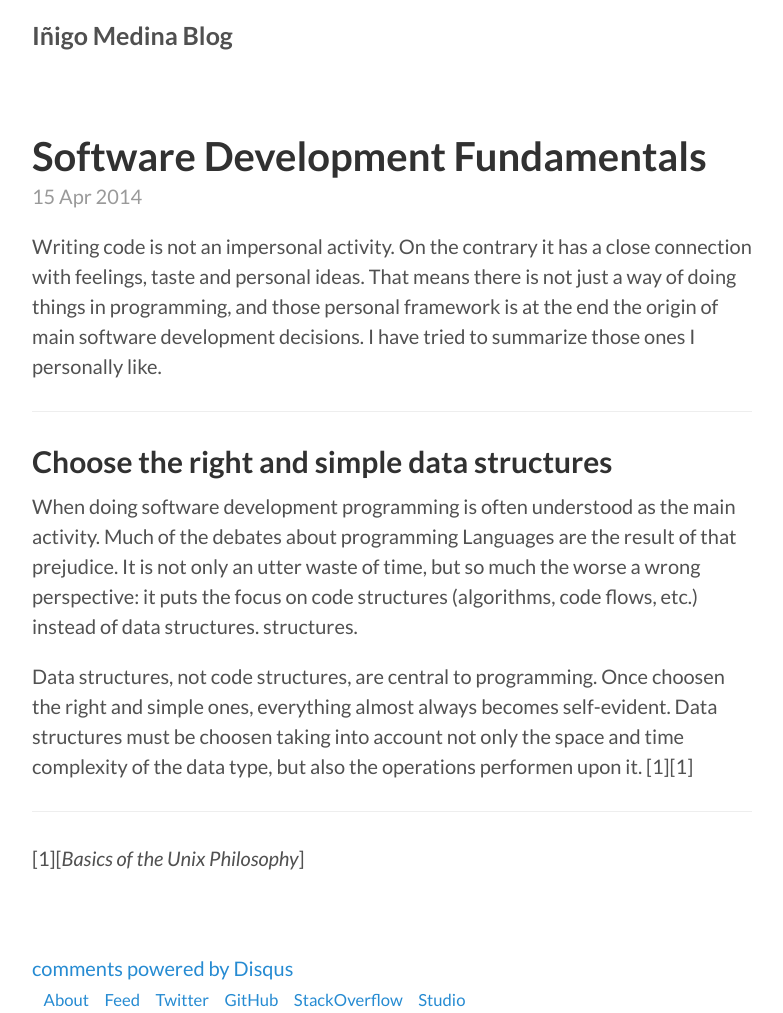
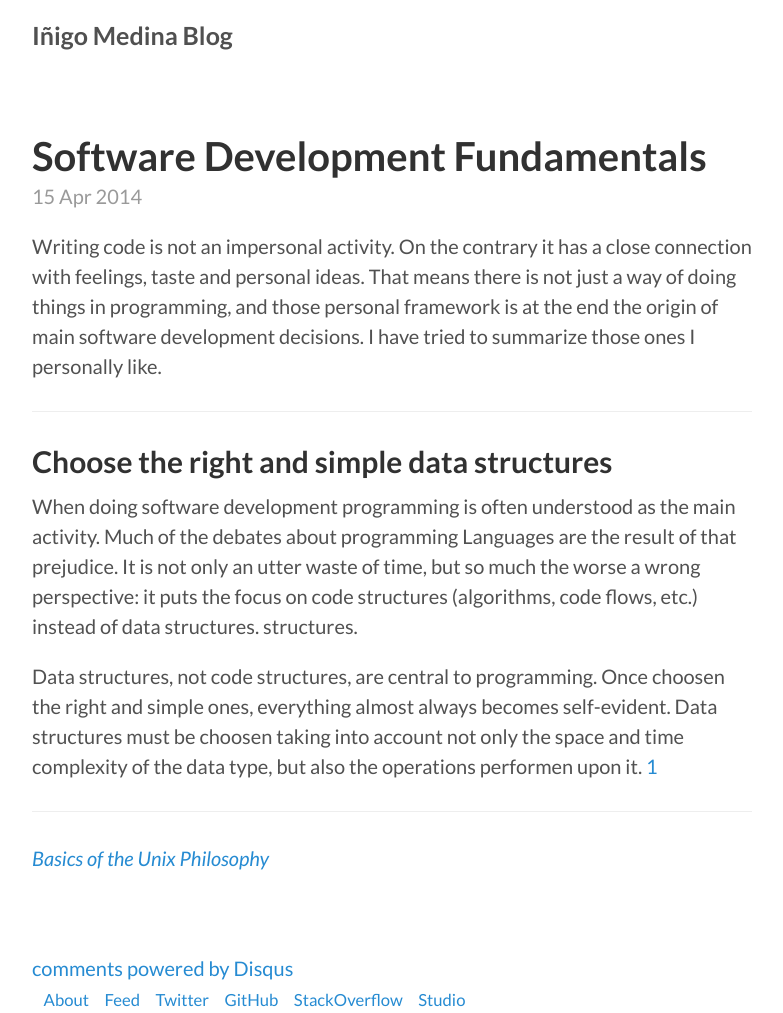
Before and after one commit to grosshat/grosshat.github.io, a Jekyll site: the page built from _posts/2014-04-15-software-development-fundamentals.md, in a window 1280 px wide. Shown: the whole page, without its empty margins (248-1031 px from the left). Built offline with Jekyll 4.4.1, drawn with Linux system fonts in a browser that asks for light colours; Markdown is read by kramdown in place of the engine named in the settings; comment, search, counter and statistics services are not loaded; some of the changed lines change nothing that is shown.

Commit message:
Add link to Unix references.

```diff
--- a/_posts/2014-04-15-software-development-fundamentals.md
+++ b/_posts/2014-04-15-software-development-fundamentals.md
@@ -26,8 +26,9 @@ Data structures, not code structures, are central to programming. Once choosen
 the right and simple ones, everything almost always becomes self-evident. Data
 structures must be choosen taking into account not only the space and time
 complexity of the data type, but also the operations performen upon it.
-[1][1]
+[1](#1)
 
 
 ---
-[1][_Basics of the Unix Philosophy_]
+<a name="1"></a>[_Basics of the Unix
+Philosophy_](http://homepage.cs.uri.edu/~thenry/resources/unix_art/ch01s06.html)
```
